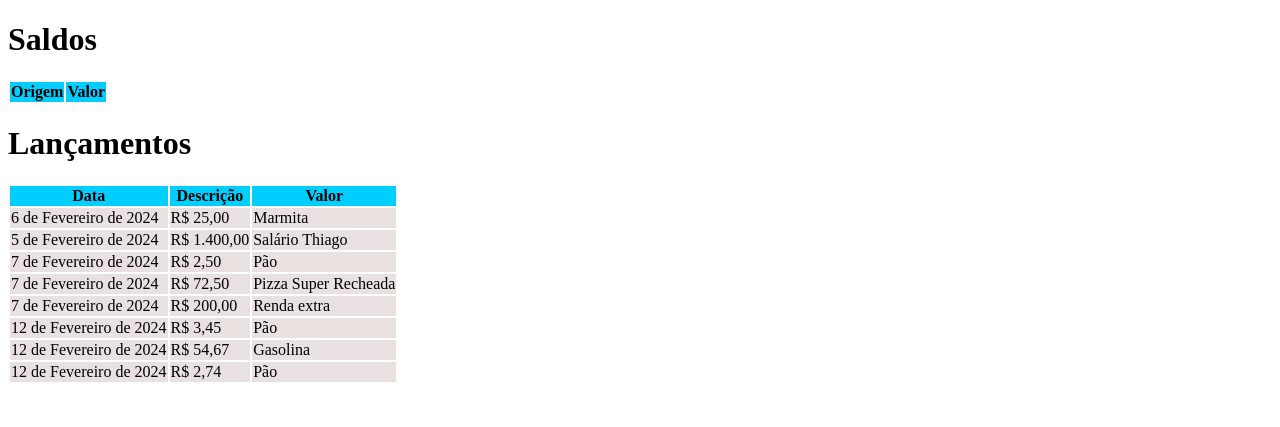
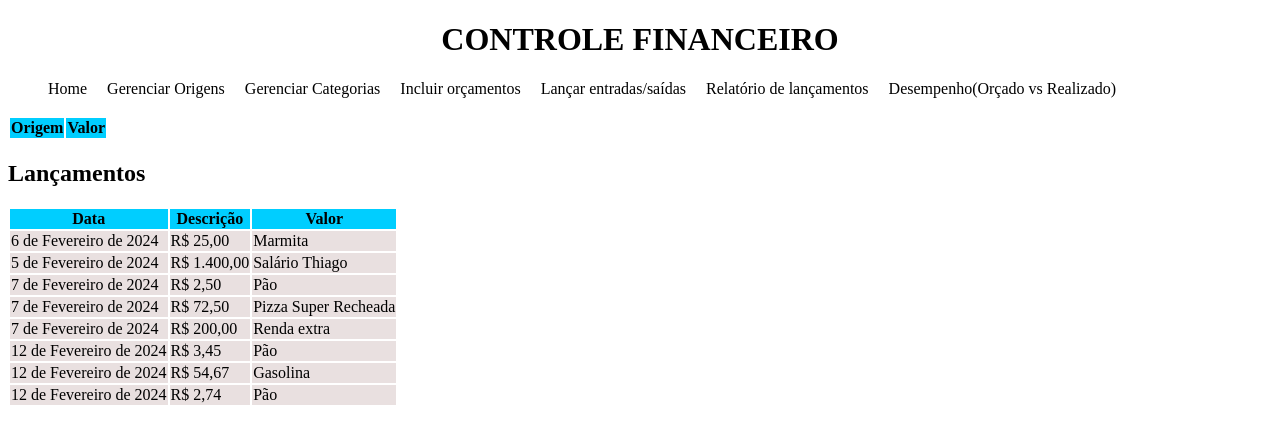
Before and after one commit to thiagorocco/projetos-django, a Django app: template controle-financeiro/financeiro/templates/financeiro/index.html in a window 1280 px wide. Shown: the top 427 px of the page. Run offline with Django 5.2, Linux system fonts and the light colour scheme; the template is opened without the code that fills it: values that come from a table or form of the project are taken from there, others are empty; data comes from the database, SQL or seed files in the repository; both versions use the stored data as it was after the commit.

Commit message:
Inclusão de menu horizontal na página index que servirá como base para todos os templates

```diff
--- a/controle-financeiro/financeiro/templates/financeiro/base.html
+++ b/controle-financeiro/financeiro/templates/financeiro/base.html
@@ -4,8 +4,6 @@
     <meta charset="UTF-8">
     <meta name="viewport" content="width=device-width, initial-scale=1">
     <title>{% block titulo %} {% endblock %}</title>
-    <link rel="stylesheet" href="https://cdnjs.cloudflare.com/ajax/libs/font-awesome/6.0.0/css/all.min.css">
-    <link href="https://cdn.jsdelivr.net/npm/bootstrap@5.2.0/dist/css/bootstrap.min.css" rel="stylesheet" integrity="sha384-gH2yIJqKdNHPEq0n4Mqa/HGKIhSkIHeL5AyhkYV8i59U5AR6csBvApHHNl/vI1Bx" crossorigin="anonymous">
 </head>
 <body class="bg-dark">
     <div class="container-fluid"></div>
--- a/controle-financeiro/financeiro/templates/financeiro/index.html
+++ b/controle-financeiro/financeiro/templates/financeiro/index.html
@@ -5,16 +5,46 @@
     <meta name="viewport" content="width=device-width, initial-scale=1.0">
     <title>Index</title>
     <style>
+        h1{
+            text-align: center;
+        }
+        ul li{
+            float: left;
+            padding-right: 20px;
+            list-style-type: none;
+        }
+        ul li a{
+            text-decoration: none;
+            color: black;
+        }
+        ul li a:hover{
+            text-decoration: none;
+            color: black;
+            background: orange
+        }
+
         thead tr{
             background-color: rgb(0,206,255)
         }
         tr{
             background-color: rgb(233,224,224)
         }
+
     </style>
 </head>
 <body>
-    <h1>Saldos</h1>
+    <h1>CONTROLE FINANCEIRO</h1>
+    <ul>
+        <li><a href="#">Home</a></li>
+        <li><a href="#">Gerenciar Origens</a></li>
+        <li><a href="#">Gerenciar Categorias</a></li>
+        <li><a href="#">Incluir orçamentos</a></li>
+        <li><a href="#">Lançar entradas/saídas</a></li>
+        <li><a href="#">Relatório de lançamentos</a></li>
+        <li><a href="#">Desempenho(Orçado vs Realizado)</a></li>
+    </ul>
+    <br>
+    <br>
     <table>
         <thead>
             <tr>
@@ -30,7 +60,7 @@
         {% endfor %}
     </table>
 
-    <h1>Lançamentos</h1>
+    <h2>Lançamentos</h2>
     <table>
         <thead>
             <tr>
```
Also changed, not shown: controle-financeiro/db.sqlite3.
